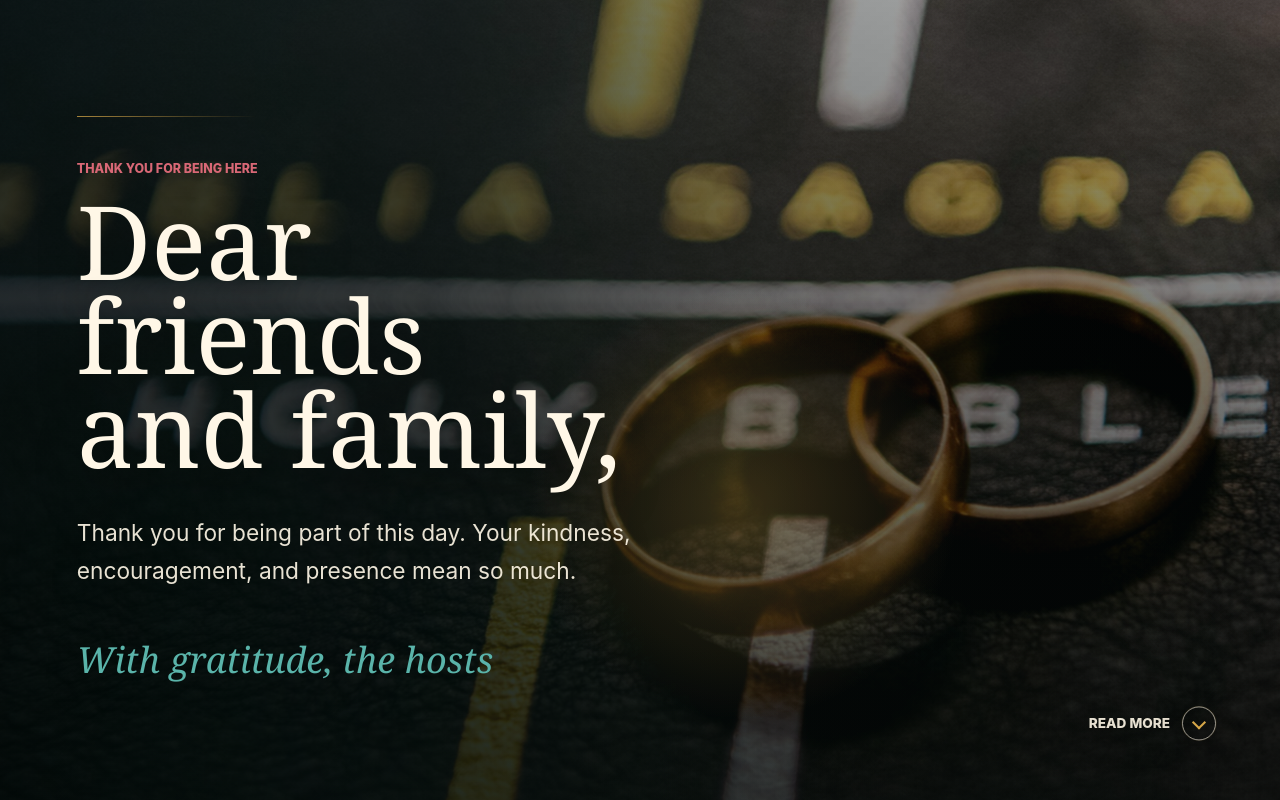
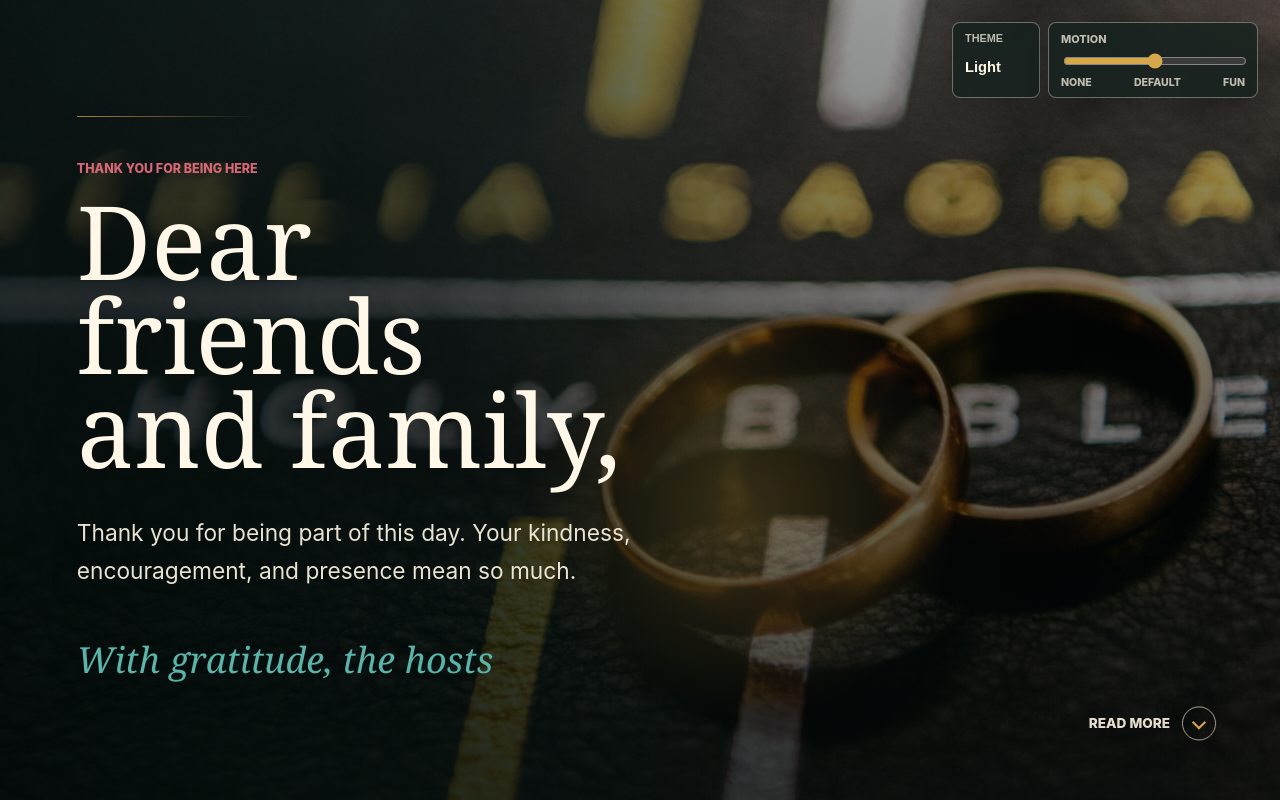
Before and after one commit to Clockman2/wedding-thank-you, a website: page public/index.html in a window 1280 px wide. Shown: the top 800 px of the page. Drawn offline with Linux system fonts and the light colour scheme; no server answers.

Commit message:
Add display preference controls

```diff
--- a/public/css/styles.css
+++ b/public/css/styles.css
@@ -30,6 +30,99 @@ body {
 
 body.has-splash {
   overflow: hidden;
+}
+
+.site-controls {
+  position: fixed;
+  top: clamp(14px, 2vw, 22px);
+  right: clamp(14px, 2vw, 22px);
+  z-index: 12;
+  display: grid;
+  grid-template-columns: auto minmax(166px, 210px);
+  gap: 8px;
+  align-items: stretch;
+  max-width: calc(100vw - 28px);
+}
+
+.theme-toggle,
+.motion-control {
+  border: 1px solid rgba(255, 247, 231, 0.36);
+  border-radius: 8px;
+  background: rgba(18, 33, 29, 0.72);
+  color: var(--cream);
+  box-shadow: 0 18px 42px rgba(0, 0, 0, 0.24);
+  backdrop-filter: blur(14px);
+}
+
+.theme-toggle {
+  display: grid;
+  gap: 2px;
+  min-width: 88px;
+  padding: 9px 12px;
+  cursor: pointer;
+  text-align: left;
+}
+
+.motion-control {
+  display: grid;
+  gap: 5px;
+  padding: 9px 12px 8px;
+}
+
+.control-label {
+  color: rgba(255, 247, 231, 0.72);
+  font-size: 0.68rem;
+  font-weight: 800;
+  letter-spacing: 0;
+  text-transform: uppercase;
+}
+
+.control-value {
+  font-size: 0.92rem;
+  font-weight: 800;
+}
+
+.motion-control input {
+  width: 100%;
+  accent-color: var(--gold);
+  cursor: pointer;
+}
+
+.motion-control__labels {
+  display: flex;
+  justify-content: space-between;
+  gap: 8px;
+  color: rgba(255, 247, 231, 0.72);
+  font-size: 0.66rem;
+  font-weight: 800;
+  letter-spacing: 0;
+  text-transform: uppercase;
+}
+
+.theme-toggle:focus-visible,
+.motion-control input:focus-visible {
+  outline: 2px solid var(--gold);
+  outline-offset: 4px;
+}
+
+.fun-layer {
+  display: none;
+}
+
+[data-motion="off"] *,
+[data-motion="off"] *::before,
+[data-motion="off"] *::after {
+  animation-duration: 1ms !important;
+  animation-iteration-count: 1 !important;
+  scroll-behavior: auto !important;
+  transition-duration: 1ms !important;
+}
+
+[data-motion="off"] .story .section-kicker,
+[data-motion="off"] .story h2,
+[data-motion="off"] .story__copy {
+  opacity: 1;
+  transform: none;
 }
 
 .guest-splash[hidden] {
--- a/public/index.html
+++ b/public/index.html
@@ -3,6 +3,7 @@
   <head>
     <meta charset="utf-8">
     <meta name="viewport" content="width=device-width, initial-scale=1">
+    <meta name="color-scheme" content="light dark">
     <title>Thank You</title>
     <meta
       name="description"
@@ -10,9 +11,46 @@
     >
     <link rel="preload" href="/assets/rings-bible-bg.jpg" as="image">
     <link rel="preload" href="/assets/story-figurines-bg.jpg" as="image">
+    <script>
+      (() => {
+        const root = document.documentElement;
+        let storedTheme = "";
+        let storedMotion = "";
+
+        try {
+          storedTheme = window.localStorage.getItem("thankYouTheme") || "";
+          storedMotion = window.localStorage.getItem("thankYouMotion") || "";
+        } catch {
+          storedTheme = "";
+          storedMotion = "";
+        }
+
+        const systemTheme = window.matchMedia?.("(prefers-color-scheme: dark)").matches ? "dark" : "light";
+        const reducedMotion = window.matchMedia?.("(prefers-reduced-motion: reduce)").matches;
+        root.dataset.theme = storedTheme || systemTheme;
+        root.dataset.motion = storedMotion || (reducedMotion ? "off" : "default");
+      })();
+    </script>
     <link rel="stylesheet" href="/css/styles.css">
   </head>
   <body>
+    <div class="site-controls" aria-label="Display preferences">
+      <button class="theme-toggle" id="theme-toggle" type="button" aria-pressed="false">
+        <span class="control-label">Theme</span>
+        <span class="control-value" id="theme-toggle-text">Light</span>
+      </button>
+      <label class="motion-control" for="motion-control">
+        <span class="control-label">Motion</span>
+        <input id="motion-control" type="range" min="0" max="2" step="1" value="1" aria-valuetext="Default motion">
+        <span class="motion-control__labels" aria-hidden="true">
+          <span>None</span>
+          <span>Default</span>
+          <span>Fun</span>
+        </span>
+      </label>
+    </div>
+    <div class="fun-layer" id="fun-layer" aria-hidden="true"></div>
+
     <div class="guest-splash" id="guest-splash" hidden aria-hidden="true">
       <button class="guest-splash__backdrop" type="button" data-splash-close aria-label="Close photo"></button>
       <figure class="guest-splash__card" role="dialog" aria-modal="true" aria-labelledby="guest-splash-title">
--- a/public/js/app.js
+++ b/public/js/app.js
@@ -83,6 +83,72 @@
 
   function clampNumber(value, min, max) {
     return Math.min(Math.max(value, min), max);
+  }
+
+  function getMotionMode() {
+    return document.documentElement.dataset.motion || "default";
+  }
+
+  function shouldUseMotion() {
+    return getMotionMode() !== "off";
+  }
+
+  function savePreference(name, value) {
+    try {
+      window.localStorage.setItem(name, value);
+    } catch {
+      // Display preferences still apply for this page load when storage is unavailable.
+    }
+  }
+
+  function setupDisplayPreferences() {
+    const root = document.documentElement;
+    const themeToggle = document.getElementById("theme-toggle");
+    const themeText = document.getElementById("theme-toggle-text");
+    const motionControl = document.getElementById("motion-control");
+    const motionValues = ["off", "default", "fun"];
+    const motionLabels = {
+      off: "No motion",
+      default: "Default motion",
+      fun: "Super fun mode"
+    };
+
+    function setTheme(theme) {
+      root.dataset.theme = theme;
+      if (themeText) {
+        themeText.textContent = theme === "dark" ? "Dark" : "Light";
+      }
+      if (themeToggle) {
+        themeToggle.setAttribute("aria-pressed", theme === "dark" ? "true" : "false");
+        themeToggle.setAttribute("aria-label", `Switch to ${theme === "dark" ? "light" : "dark"} mode`);
+      }
+    }
+
+    function setMotion(mode) {
+      const safeMode = motionValues.includes(mode) ? mode : "default";
+      root.dataset.motion = safeMode;
+      if (motionControl) {
+        motionControl.value = String(motionValues.indexOf(safeMode));
+        motionControl.setAttribute("aria-valuetext", motionLabels[safeMode]);
+      }
+    }
+
+    setTheme(root.dataset.theme === "dark" ? "dark" : "light");
+    setMotion(root.dataset.motion || "default");
+
+    themeToggle?.addEventListener("click", () => {
+      const nextTheme = root.dataset.theme === "dark" ? "light" : "dark";
+      setTheme(nextTheme);
+      savePreference("thankYouTheme", nextTheme);
+      track("preference_change", { preference: "theme", value: nextTheme });
+    });
+
+    motionControl?.addEventListener("input", () => {
+      const nextMotion = motionValues[Number(motionControl.value)] || "default";
+      setMotion(nextMotion);
+      savePreference("thankYouMotion", nextMotion);
+      track("preference_change", { preference: "motion", value: nextMotion });
+    });
   }
 
   function personalizeMessage(message = {}, replacements) {
@@ -452,6 +518,7 @@
     });
   }
 
+  setupDisplayPreferences();
   setupGuestSplash(guestConfig, language, { guestName });
 
   const story = document.getElementById("story");
@@ -462,7 +529,7 @@
     scrollCue.addEventListener("click", (event) => {
       event.preventDefault();
       track("story_click", { scroll_y: Math.round(window.scrollY) });
-      story.scrollIntoView({ behavior: "smooth", block: "start" });
+      story.scrollIntoView({ behavior: shouldUseMotion() ? "smooth" : "auto", block: "start" });
     });
   }
 
```
